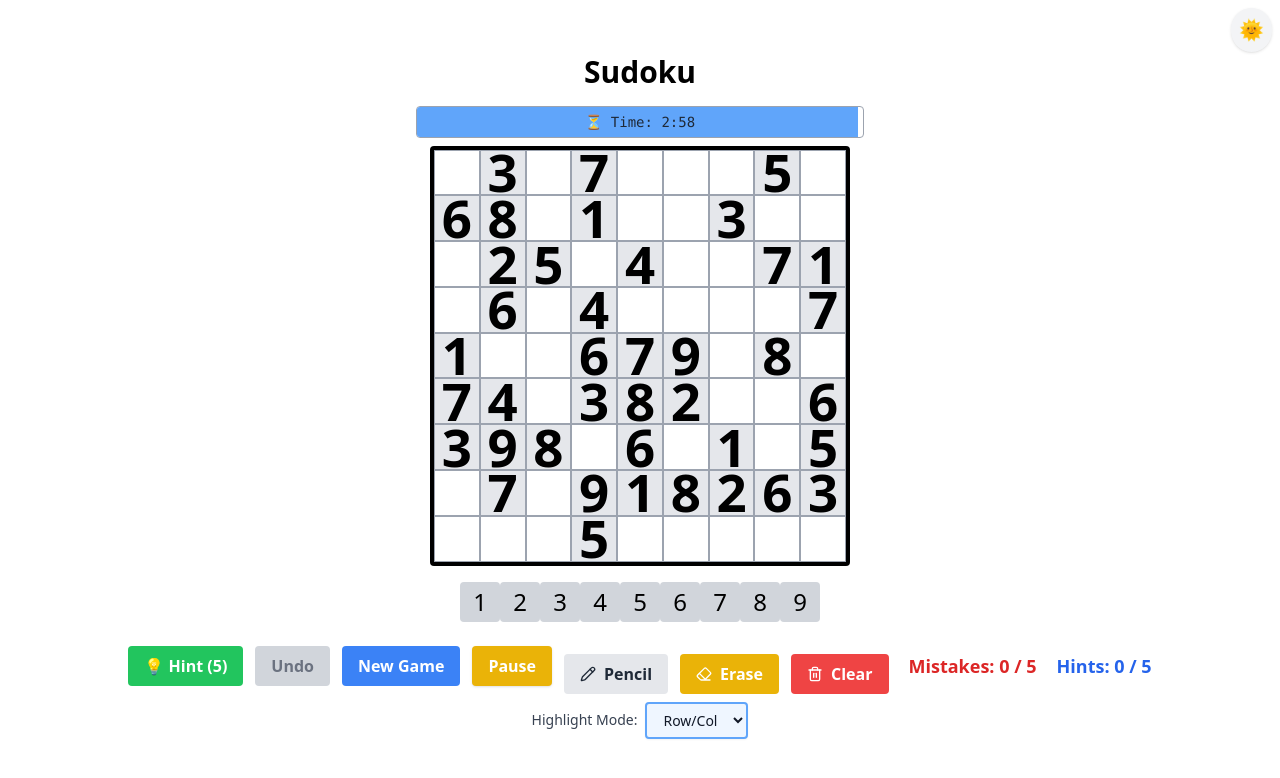
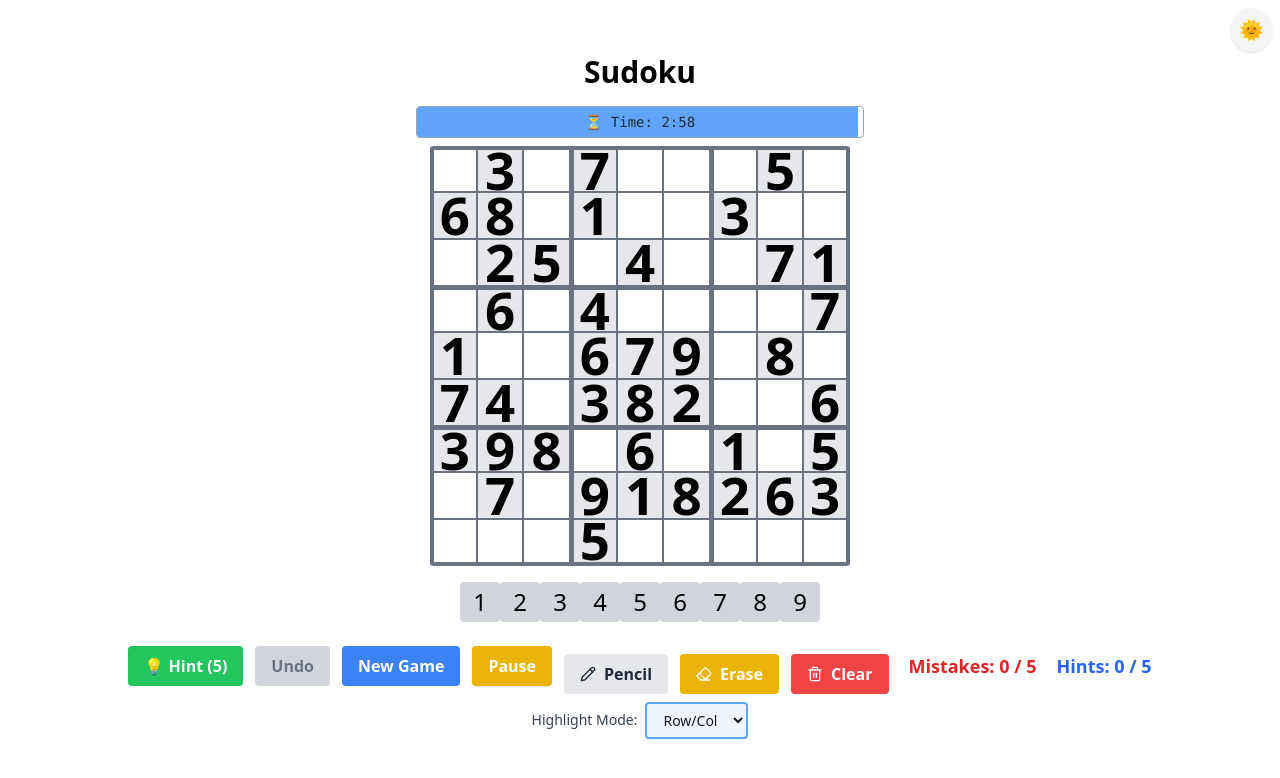
Before and after one commit to HrshSwnt/sudoku, a React (Vite) app: page / in a window 1280 px wide. Both pictures are taken after a click on the button "Start Game". Shown: the top 778 px of the page. Built offline with nearby package versions, Linux system fonts and the light colour scheme.

Commit message:
Added thick inside lines to subdivide

```diff
--- a/src/components/SudokuCell.tsx
+++ b/src/components/SudokuCell.tsx
@@ -17,7 +17,7 @@ export default function SudokuCell({ row, col, cell }: Props) {
     const colDist = selectedCell ? Math.abs(selectedCell[1] - col) : 0;
     const dist = rowDist + colDist;
 
-    // Background based on mode
+    // Background color logic
     let bgClass = 'bg-white dark:bg-gray-800';
     if (cell.readonly) {
         bgClass = 'bg-gray-200 dark:bg-gray-700';
@@ -38,17 +38,26 @@ export default function SudokuCell({ row, col, cell }: Props) {
         else if (dist === 2) bgClass = 'bg-blue-50 dark:bg-blue-900';
     }
 
+    // Thicker border styles for 3x3 subgrid divisions
+    const borderClasses = [
+        row % 3 === 0 ? 'border-t-4' : 'border-t',
+        col % 3 === 0 ? 'border-l-4' : 'border-l',
+        row === 8 ? 'border-b-4' : 'border-b',
+        col === 8 ? 'border-r-4' : 'border-r',
+        'border-gray-500 dark:border-gray-600'
+    ].join(' ');
+
     return (
         <button
             onClick={() => selectCell(row, col)}
-            className={`aspect-square w-full h-full border border-gray-400 dark:border-gray-600 text-center font-semibold ${bgClass} relative flex items-center justify-center p-0`}
+            className={`aspect-square w-full h-full text-center font-semibold relative flex items-center justify-center p-0 ${bgClass} ${borderClasses}`}
         >
             {cell.value !== null ? (
                 <span className="w-full h-full flex items-center justify-center text-[min(3.3rem,11vw)] leading-none">
                     {cell.value}
                 </span>
             ) : (
-            <div className="grid grid-cols-3 gap-[0.2px] w-full h-full text-[min(0.75rem,3vw)] leading-tight text-gray-700 dark:text-gray-300">
+                <div className="grid grid-cols-3 gap-[1px] w-full h-full text-[min(0.75rem,3vw)] leading-tight text-gray-700 dark:text-gray-300">
                     {Array.from({ length: 9 }, (_, i) => i + 1).map((num) => (
                         <span
                             key={num}
--- a/src/components/SudokuGrid.tsx
+++ b/src/components/SudokuGrid.tsx
@@ -5,8 +5,8 @@ export default function SudokuGrid() {
   const { board } = useSudoku();
 
   return (
-    <div className="w-full max-w-[90vw] sm:max-w-[420px] aspect-square p-1 bg-black rounded">
-      <div className="grid grid-cols-9 w-full h-full">
+    <div className="w-full max-w-[90vw] sm:max-w-[420px] aspect-square bg-black rounded overflow-hidden">
+      <div className="w-full h-full grid grid-cols-9">
         {board.map((row, rowIndex) =>
           row.map((cell, colIndex) => (
             <SudokuCell
```
Lines whose indentation alone changed are shown as unchanged.
